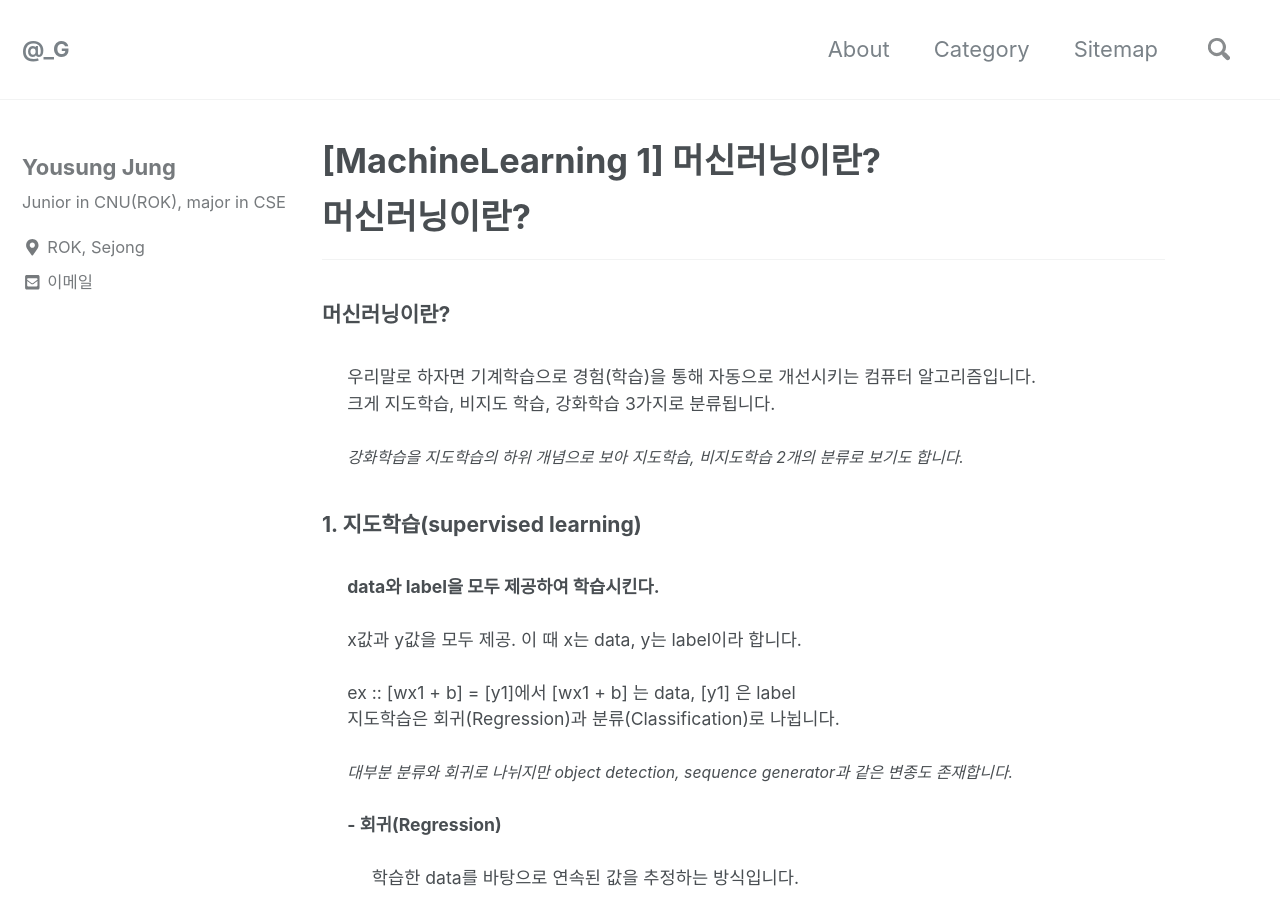
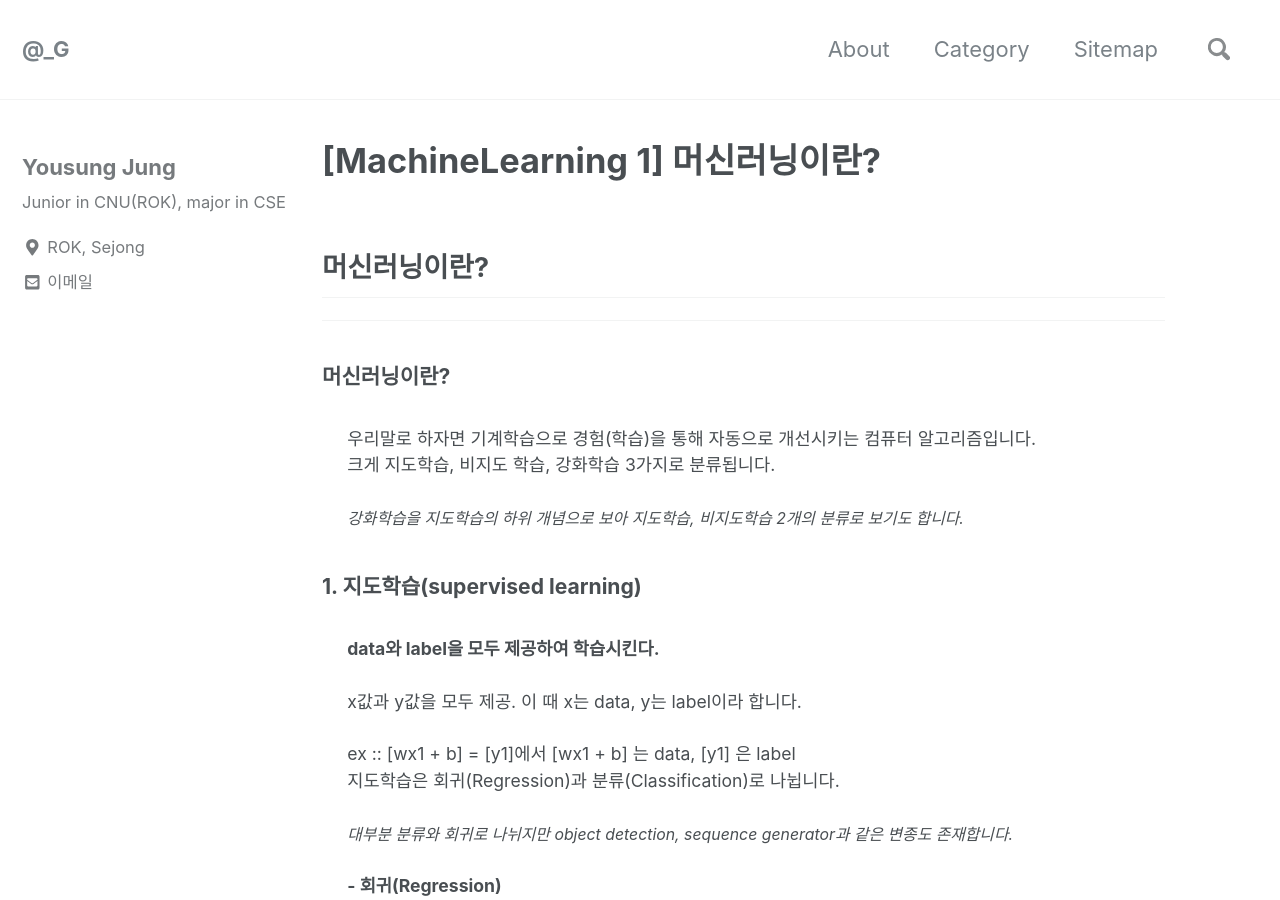
Before and after one commit to can019/can019.github.io, a Jekyll site: the page built from _posts/2020-08-18-MachineLearning-AI-1.md, in a window 1280 px wide and 900 px high. Built offline with Jekyll 4.4.1, drawn with Linux system fonts in a browser that asks for light colours; nearby versions of some CDN libraries.

```diff
--- a/_posts/2020-08-18-MachineLearning-AI-1.md
+++ b/_posts/2020-08-18-MachineLearning-AI-1.md
@@ -3,7 +3,7 @@ title: "[MachineLearning 1] 머신러닝이란?"
 date: 2020-08-18 20:15:30 -0400
 categories: MachineLearning DataAnalyze
 ---
-# 머신러닝이란?
+## 머신러닝이란?
 
 <hr/>
 <div style = "font-size :0.8em">
```
